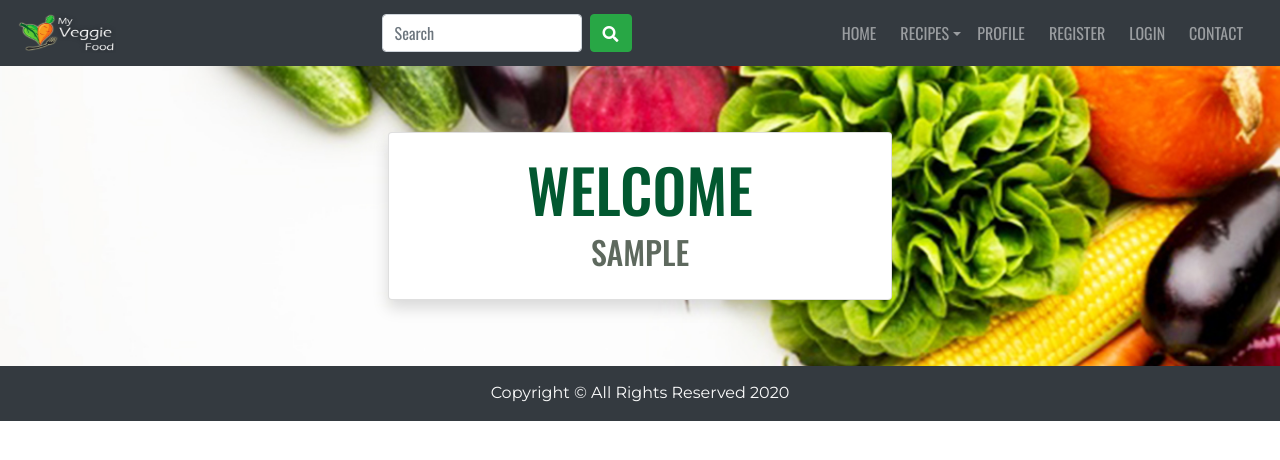
After one commit to Code-Institute-Submissions/3rd-milestone-project-my-veggie-food, a Flask app: page /profile/1 in a window 1280 px wide. The commit adds this page. Shown: the top 460 px of the page. Run offline with Flask 2, Linux system fonts and the light colour scheme; the visitor is signed in with stand-in values (Sample User, id 1); a database or web service that is not in the repository returns one stand-in record (values such as "Sample title"); some libraries are stand-ins or nearby versions.

Commit message:
Added Session User Profile

```diff
--- a/app.py
+++ b/app.py
@@ -43,6 +43,8 @@ def register():
         # put the new user into 'session' cookie
         session["user"] = request.form.get("username").lower()
         flash("Registration Successful")
+        return redirect(url_for("profile", username=session["user"]))
+
     return render_template('register.html', page_title='Register')
 
 
@@ -60,6 +62,8 @@ def login():
                 existing_user["password"], request.form.get("password")):
                     session["user"] = request.form.get("username").lower()
                     flash("Welcome, {}".format(request.form.get("username")))
+                    return redirect(url_for(
+                        "profile", username=session["user"]))
             else:
                 # invalid password match
                 flash("Incorrect Username and/or Password")
@@ -73,7 +77,16 @@ def login():
     return render_template("login.html", page_title="Login")
 
 
+# User Profile
+@app.route("/profile/<username>", methods=["GET", "POST"])
+def profile(username):
+    # grab the session user's username from db
+    username = mongo.db.users.find_one(
+        {"username": session["user"]})["username"]
+    return render_template("profile.html", username=username, page_title="My Profile")
 
+
+# Contact Page
 @app.route('/contact')
 def contact():
     return render_template('contact.html', page_title='Contact')
--- a/static/css/style.css
+++ b/static/css/style.css
@@ -158,6 +158,10 @@ footer {
     height: 3px;
     border: 0;
     background-color: #ec6a04;
+}
+
+.recipes-container {
+    margin: 30px 5px;
 }
 
 #recipe-container .card-body h3 {
@@ -346,6 +350,28 @@ footer {
     margin: 0 auto;
 }
 
+/* ----------------------------------------User Profile */
+
+#user-profile-cover {
+    background-image: url('../images/img-user-profile-cover.jpg');
+    background-size: cover;
+    height: 30vh;
+    min-height: 300px;
+}
+
+#user-profile-cover .card-body {
+    text-align: center;
+}
+
+#user-profile-cover .card-body h1 {
+    font-size: 60px;
+}
+
+#user-profile-cover .card-body h2 {
+    text-transform: uppercase;
+    color: #5e695e;
+}
+
 /* ----------------------------------------Contact Page */
 
 #contactIntro {
--- a/templates/base.html
+++ b/templates/base.html
@@ -33,9 +33,8 @@
                         <a class="nav-link uppercase-text" href="{{ url_for('index') }}">Home</a>
                     </li>
                     <li class="nav-item dropdown">
-                    <a class="nav-link dropdown-toggle uppercase-text" href="#" id="navbarDropdownMenuLink" role="button" data-toggle="dropdown" aria-haspopup="true" aria-expanded="false">
-                    Recipes
-                    </a>
+                        <a class="nav-link dropdown-toggle uppercase-text" href="#" id="navbarDropdownMenuLink" role="button" data-toggle="dropdown"
+                        aria-haspopup="true" aria-expanded="false">Recipes</a>
                     <div class="dropdown-menu" aria-labelledby="navbarDropdownMenuLink">
                         <a class="dropdown-item uppercase-text" href="{{ url_for('get_recipes', category='main') }}">Main</a>
                         <a class="dropdown-item uppercase-text" href="{{ url_for('get_recipes', category='desserts') }}">Desserts</a>
@@ -43,6 +42,9 @@
                         <a class="dropdown-item uppercase-text" href="{{ url_for('get_recipes', category='smoothies') }}">Smoothies</a>
                         <a class="dropdown-item uppercase-text" href="{{ url_for('get_recipes', category='all') }}">All</a>
                     </div>
+                    </li>
+                    <li class="nav-item mr-2">
+                        <a class="nav-link uppercase-text" href="{{ url_for('profile', username=session['user']) }}">Profile</a>
                     </li>
                     <li class="nav-item mr-2">
                         <a class="nav-link uppercase-text" href="{{ url_for('register') }}">Register</a>
--- /dev/null
+++ b/templates/profile.html
@@ -0,0 +1,16 @@
+{% extends 'base.html' %} {% block content %}
+
+<section id="user-profile-cover" class="container-fluid">
+    <div class="row h-100">
+        <div class="col-sm-9 col-md-7 col-lg-5 mx-auto my-auto">
+            <div class="card card-block shadow">
+                <div class="card-body">
+                    <h1>Welcome</h1>
+                    <h2>{{ username }}</h2>
+                </div>
+            </div>
+        </div>
+    </div>
+</section>
+
+{% endblock %}
```
Also changed, not shown: static/images/img-user-profile-cover.jpg (added). Lines whose indentation alone changed are shown as unchanged.
